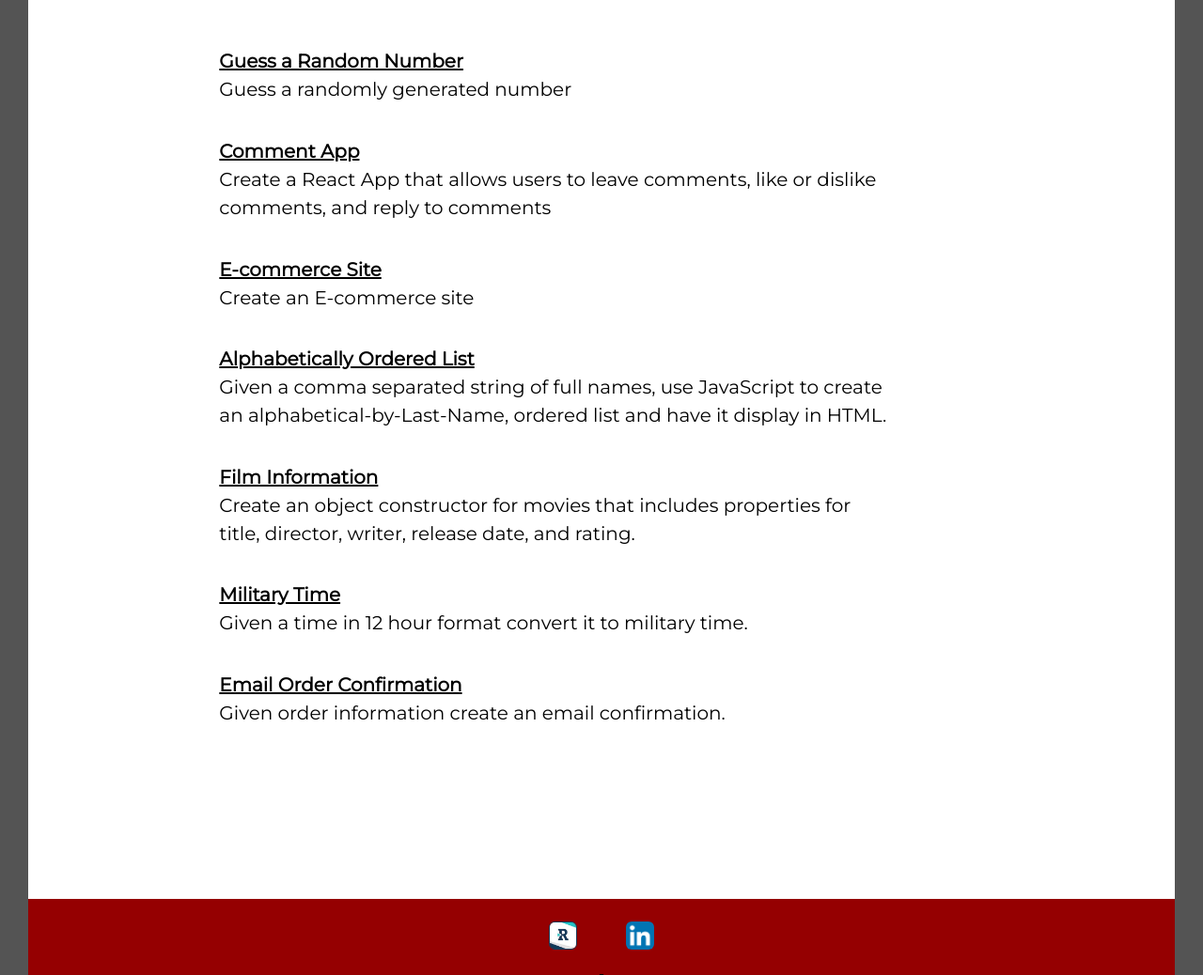
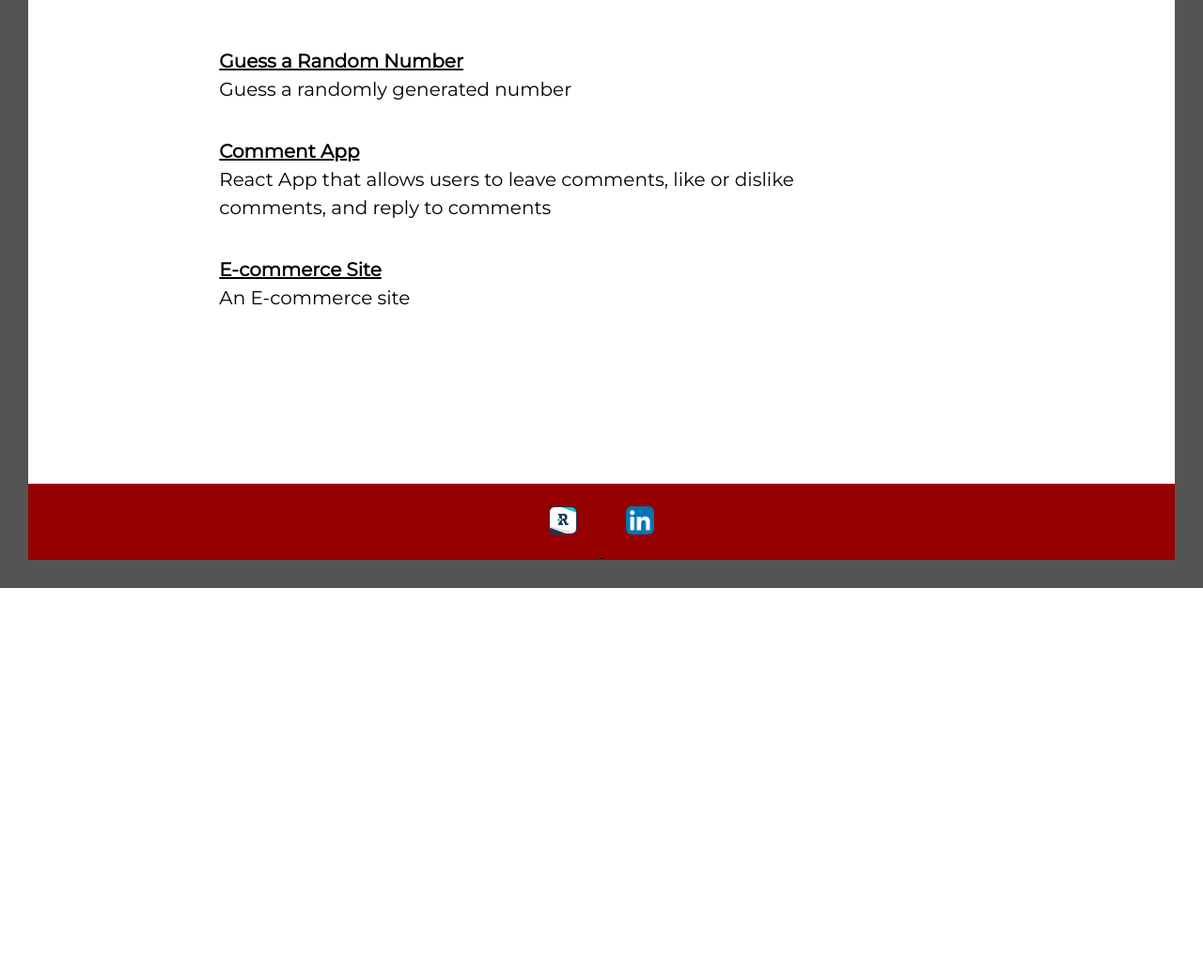
Before and after one commit to VicE3/portfolio, a PHP site: page /works.php in a window 1280 px wide. Shown: the part 457-1495 px from the top of the page at 94% size. After the commit the page ends 1083 px from the top, so only its background shows below. Run offline with PHP 8.4, Linux system fonts and the light colour scheme; some web fonts are replaced.

Commit message:
turning in

```diff
--- a/works.php
+++ b/works.php
@@ -10,18 +10,9 @@ include("inc/nav.php");
 <h2 class="workContent"><a href="http://vechevarria.road2hire.ninja/guessinggame/" target="_blank">Guess a Random Number</a></h2>
     <p class="workContent">Guess a randomly generated number</p>
 <h2 class="workContent"><a href="http://vechevarria.road2hire.ninja/commentapp/" target="_blank">Comment App</a>
-    <p class="workContent">Create a React App that allows users to leave comments, like or dislike comments, and reply to comments</p>
+    <p class="workContent">React App that allows users to leave comments, like or dislike comments, and reply to comments</p>
     <h2 class="workContent"><a href="http://vechevarria.road2hire.ninja/finalphp/" target="_blank">E-commerce Site</a>
-    <p class="workContent">Create an E-commerce site</p>
-  <h2 class="workContent"><a href="https://codepen.io/vicec/pen/eEppbW" target="_blank">Alphabetically Ordered List</a></h2>
-    <p class="workContent">Given a comma separated string of full names, use JavaScript to create an alphabetical-by-Last-Name, ordered list and have it display in HTML.</p>
-  <h2 class="workContent"><a href="https://codepen.io/vicec/pen/YxGqPR?editors=1012" target="_blank">Film Information</a></h2>
-    <p class="workContent">Create an object constructor for movies that includes properties for title,
-director, writer, release date, and rating.</p>
- <h2 class="workContent"><a href="https://codepen.io/vicec/pen/rzWJqG" target="_blank">Military Time</a></h2>
-    <p class="workContent">Given a time in 12 hour format convert it to military time.</p>
- <h2 class="workContent"><a href="https://codepen.io/vicec/pen/Zygvpz" target="_blank">Email Order Confirmation</a></h2>
-    <p class="workContent">Given order information create an email confirmation.</p>
+    <p class="workContent">An E-commerce site</p>
 </section>
 
 <?php
```
Also changed, not shown: bio.php (+3 -4 lines), 1 other file.
